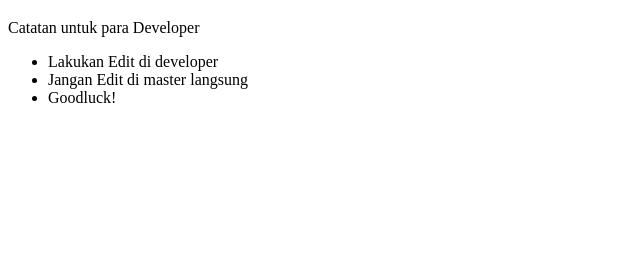
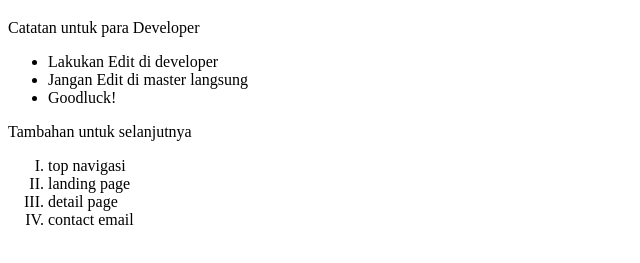
Before and after one commit to FatihSafaat28/mergeTest, a plain HTML site: page index.html in a window 1280 px wide. Shown: the part 61-324 px from the top of the page, without its empty margins (0-640 px from the left). Drawn offline with Linux system fonts and the light colour scheme.

Commit message:
Next for Developer

```diff
--- a/index.html
+++ b/index.html
@@ -14,5 +14,13 @@
         <li>Jangan Edit di master langsung</li>
         <li>Goodluck!</li>
     </ul>
+
+    <p>Tambahan untuk selanjutnya</p>
+    <ol type="I">
+        <li>top navigasi</li>
+        <li>landing page</li>
+        <li>detail page</li>
+        <li>contact email</li>
+    </ol>
 </body>
 </html>
```
